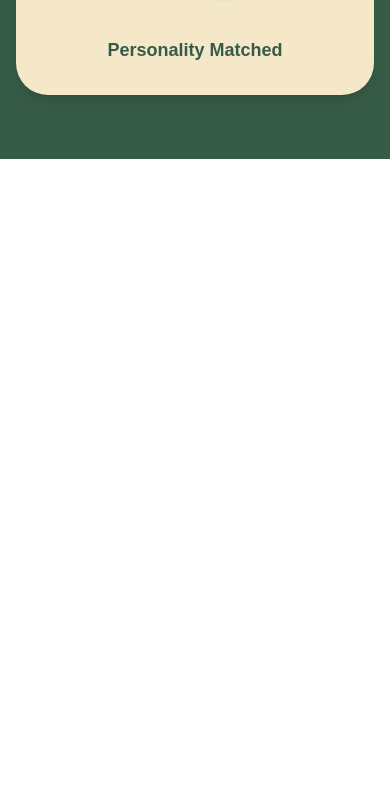
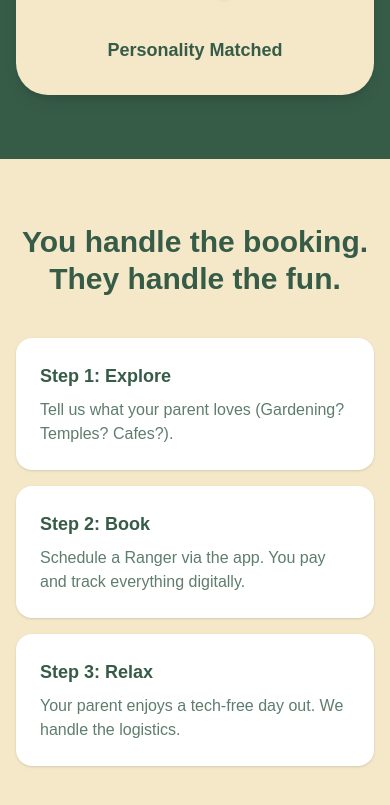
Before and after one commit to oonjai-team/oonjai-web, a Next.js app: page / in a window 390 px wide. Shown: the part 2340-3145 px from the top of the page. Before the commit the page ends 2499 px from the top, so only its background shows below. Built offline with nearby package versions, Linux system fonts and the light colour scheme.

Commit message:
feat: implement responsive how it works section

```diff
--- a/src/app/page.tsx
+++ b/src/app/page.tsx
@@ -3,6 +3,7 @@ import Navbar from "@/components/ui/landing/Navbar";
 import ProblemSection from "@/components/ui/landing/ProblemSection";
 import FeaturesSection from "@/components/ui/landing/FeaturesSection";
 import { Feature } from "framer-motion";
+import HowItWorksSection from "@/components/ui/landing/HowItWorksSection";
 
 export default function Home() {
   return (
@@ -11,6 +12,7 @@ export default function Home() {
       <HeroSection />
       <ProblemSection />
       <FeaturesSection />
+      <HowItWorksSection />
     </>
   );
 }
--- /dev/null
+++ b/src/components/ui/landing/HowItWorksSection.tsx
@@ -0,0 +1,53 @@
+// We extract the steps into an array again to keep the JSX clean and easy to edit!
+const steps = [
+  {
+    title: "Step 1: Explore",
+    description: "Tell us what your parent loves (Gardening? Temples? Cafes?).",
+  },
+  {
+    title: "Step 2: Book",
+    description: "Schedule a Ranger via the app. You pay and track everything digitally.",
+  },
+  {
+    title: "Step 3: Relax",
+    description: "Your parent enjoys a tech-free day out. We handle the logistics.",
+  },
+];
+
+export default function HowItWorksSection() {
+    {/* Cream background to contrast with the dark green Features section above it */}
+  return (
+    <section id="how-it-works" className="w-full bg-PrimaryCream px-4 py-16 md:py-24">
+
+      {/* max-w-3xl keeps the stacked cards from becoming absurdly wide on big monitors */}
+      <div className="max-w-3xl mx-auto flex flex-col gap-10 md:gap-16">
+
+        {/* Section Heading */}
+        <div className="text-center">
+          <h2 className="text-3xl md:text-4xl lg:text-5xl font-bold text-PrimaryGreen leading-tight">
+            You handle the booking.<br />
+            They handle the fun.
+          </h2>
+        </div>
+
+        {/* Steps Container */}
+        <div className="flex flex-col gap-4 md:gap-6">
+          {steps.map((step, index) => (
+            <div
+              key={index}
+              className="bg-white rounded-2xl p-6 md:p-8 shadow-sm hover:shadow-md transition-shadow duration-300 flex flex-col justify-center"
+            >
+              <h3 className="text-lg md:text-xl font-bold text-PrimaryGreen mb-2 md:mb-3">
+                {step.title}
+              </h3>
+              <p className="text-base md:text-lg text-PrimaryGreen/80 font-medium">
+                {step.description}
+              </p>
+            </div>
+          ))}
+        </div>
+
+      </div>
+    </section>
+  );
+}
```
